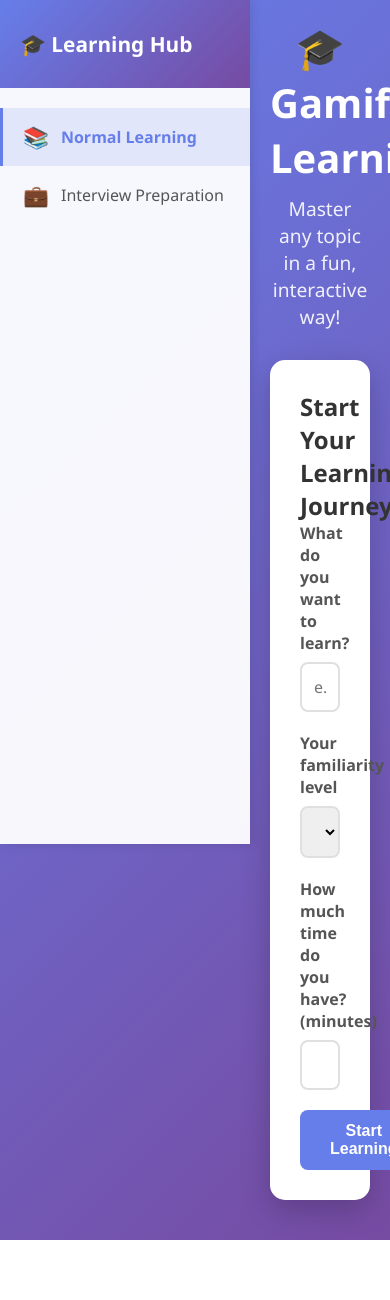
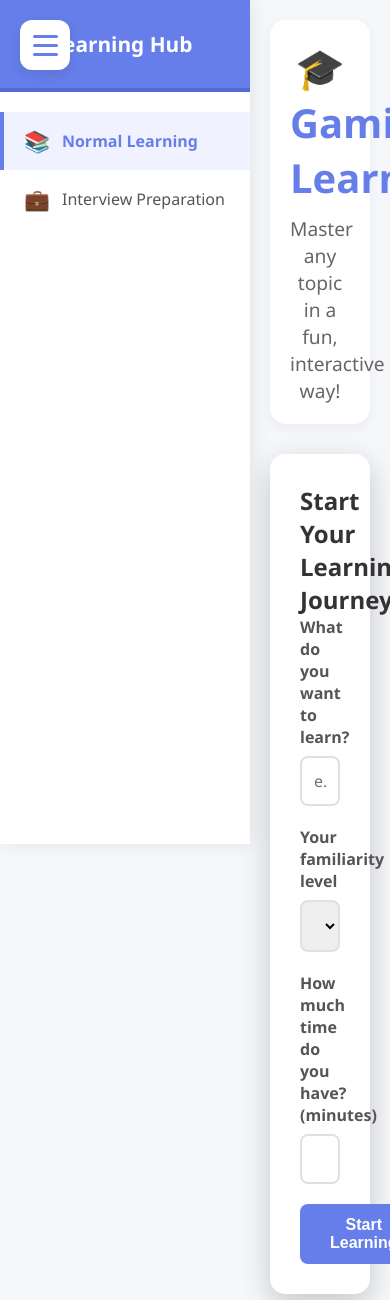
Before and after one commit to aaoswego/fluffy-octo-sniffle, a Flask app: page / in a window 390 px wide; the page is wider, and only the part inside the window is pictured. Shown: the top 1300 px of that part. Before the commit the page ends 1240 px from the top of that part, so only its background shows below. Run offline with Flask 3, Linux system fonts and the light colour scheme.

Commit message:
Add a hideable hamburger menu and update the site's design
Implement a responsive hamburger menu for the side navigation and remove gradients for a cleaner, more professional aesthetic in static/script.js and static/style.css, and update templates/index.html.

Replit-Commit-Author: Agent
Replit-Commit-Session-Id: bd43de69-5f13-4379-b90f-2269b6665f7b
Replit-Commit-Checkpoint-Type: intermediate_checkpoint
Replit-Commit-Screenshot-Url: https://storage.googleapis.com/screenshot-production-us-central1/037712b9-69f5-4b07-af4c-2dd31b7e11b2/bd43de69-5f13-4379-b90f-2269b6665f7b/t38ObtS

```diff
--- a/static/script.js
+++ b/static/script.js
@@ -4,6 +4,21 @@ let currentQuiz = null;
 let currentQuizSection = -1;
 let currentQuizId = null;
 let completedSections = [];
+let menuOpen = true;
+
+function toggleMenu() {
+    const menu = document.getElementById('side-menu');
+    const mainContent = document.querySelector('.main-content');
+    menuOpen = !menuOpen;
+
+    if (menuOpen) {
+        menu.classList.remove('hidden');
+        mainContent.classList.remove('expanded');
+    } else {
+        menu.classList.add('hidden');
+        mainContent.classList.add('expanded');
+    }
+}
 
 function switchMode(mode) {
     const menuItems = document.querySelectorAll('.menu-item');
--- a/static/style.css
+++ b/static/style.css
@@ -6,7 +6,7 @@
 
 body {
     font-family: 'Segoe UI', Tahoma, Geneva, Verdana, sans-serif;
-    background: linear-gradient(135deg, #667eea 0%, #764ba2 100%);
+    background: #f5f7fa;
     min-height: 100vh;
     padding: 0;
     margin: 0;
@@ -14,23 +14,62 @@ body {
     display: flex;
 }
 
+.hamburger-btn {
+    position: fixed;
+    top: 20px;
+    left: 20px;
+    z-index: 1001;
+    width: 50px;
+    height: 50px;
+    background: white;
+    border: none;
+    border-radius: 12px;
+    cursor: pointer;
+    display: flex;
+    flex-direction: column;
+    align-items: center;
+    justify-content: center;
+    gap: 6px;
+    box-shadow: 0 4px 12px rgba(0, 0, 0, 0.1);
+    transition: all 0.3s ease;
+}
+
+.hamburger-btn:hover {
+    transform: scale(1.05);
+    box-shadow: 0 6px 16px rgba(0, 0, 0, 0.15);
+}
+
+.hamburger-btn span {
+    width: 25px;
+    height: 3px;
+    background: #667eea;
+    border-radius: 3px;
+    transition: all 0.3s ease;
+}
+
 .side-menu {
     width: 250px;
-    background: rgba(255, 255, 255, 0.95);
-    backdrop-filter: blur(10px);
+    background: white;
     height: 100vh;
     position: fixed;
     left: 0;
     top: 0;
-    box-shadow: 2px 0 10px rgba(0, 0, 0, 0.1);
+    box-shadow: 2px 0 20px rgba(0, 0, 0, 0.08);
     display: flex;
     flex-direction: column;
+    transition: transform 0.3s ease;
+    z-index: 1000;
+}
+
+.side-menu.hidden {
+    transform: translateX(-100%);
 }
 
 .menu-header {
     padding: 30px 20px;
-    background: linear-gradient(135deg, #667eea 0%, #764ba2 100%);
+    background: #667eea;
     color: white;
+    border-bottom: 4px solid #5568d3;
 }
 
 .menu-header h3 {
@@ -49,16 +88,16 @@ body {
     color: #555;
     text-decoration: none;
     transition: all 0.3s;
-    border-left: 3px solid transparent;
+    border-left: 4px solid transparent;
 }
 
 .menu-item:hover {
-    background: rgba(102, 126, 234, 0.1);
+    background: #f0f3ff;
     color: #667eea;
 }
 
 .menu-item.active {
-    background: rgba(102, 126, 234, 0.15);
+    background: #f0f3ff;
     color: #667eea;
     border-left-color: #667eea;
     font-weight: 600;
@@ -74,6 +113,12 @@ body {
     width: calc(100% - 250px);
     padding: 20px;
     min-height: 100vh;
+    transition: margin-left 0.3s ease, width 0.3s ease;
+}
+
+.main-content.expanded {
+    margin-left: 0;
+    width: 100%;
 }
 
 .mode-content {
@@ -91,18 +136,23 @@ body {
 
 header {
     text-align: center;
-    color: white;
+    color: #2c3e50;
     margin-bottom: 30px;
+    padding: 20px;
+    background: white;
+    border-radius: 16px;
+    box-shadow: 0 4px 12px rgba(0, 0, 0, 0.05);
 }
 
 header h1 {
     font-size: 2.5em;
     margin-bottom: 10px;
+    color: #667eea;
 }
 
 .tagline {
     font-size: 1.2em;
-    opacity: 0.9;
+    color: #666;
 }
 
 .screen {
@@ -206,9 +256,10 @@ header h1 {
 
 .progress-fill {
     height: 100%;
-    background: linear-gradient(90deg, #667eea, #764ba2);
+    background: #667eea;
     width: 0%;
     transition: width 0.5s ease;
+    border-radius: 12px;
 }
 
 #progress-text {
@@ -236,8 +287,17 @@ header h1 {
 }
 
 .section-item.completed {
-    background: #d4edda;
-    border-color: #28a745;
+    background: #e8f5e9;
+    border-color: #4caf50;
+}
+
+.section-item.completed .status {
+    animation: bounce 0.5s ease;
+}
+
+@keyframes bounce {
+    0%, 100% { transform: scale(1); }
+    50% { transform: scale(1.2); }
 }
 
 .section-item .status {
@@ -539,9 +599,10 @@ header h1 {
 .eli5-section {
     margin: 30px 0;
     padding: 25px;
-    background: linear-gradient(135deg, #f5f7fa 0%, #e8eef5 100%);
+    background: #f0f3ff;
     border-radius: 12px;
     border-left: 4px solid #667eea;
+    box-shadow: 0 2px 8px rgba(102, 126, 234, 0.1);
 }
 
 .eli5-section h3 {
--- a/templates/index.html
+++ b/templates/index.html
@@ -7,7 +7,13 @@
     <link rel="stylesheet" href="{{ url_for('static', filename='style.css') }}">
 </head>
 <body>
-    <div class="side-menu">
+    <button class="hamburger-btn" onclick="toggleMenu()" aria-label="Toggle menu">
+        <span></span>
+        <span></span>
+        <span></span>
+    </button>
+
+    <div class="side-menu" id="side-menu">
         <div class="menu-header">
             <h3>🎓 Learning Hub</h3>
         </div>
```
